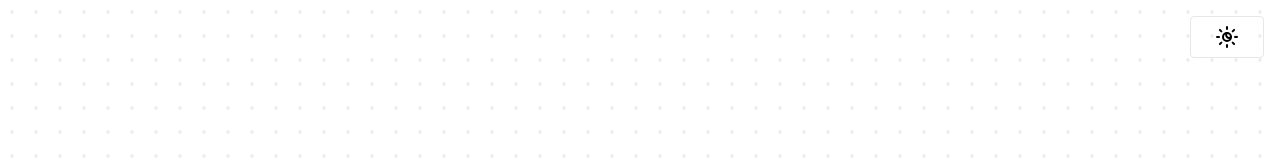
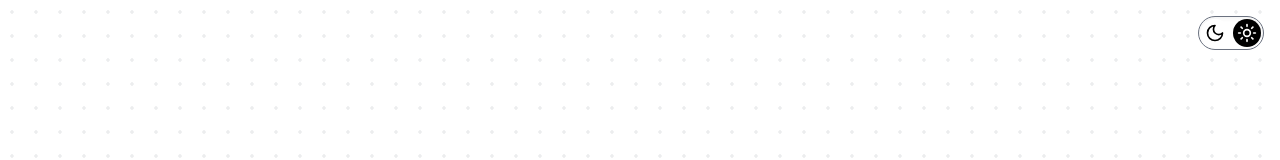
Before and after one commit to tmnyoni/tmnyoni.github.io, a Next.js app: page / in a window 1280 px wide. Shown: the top 160 px of the page. Built offline with nearby package versions, Linux system fonts and the light colour scheme.

Commit message:
updated the theme button

```diff
--- a/src/app/(site)/theme-button.tsx
+++ b/src/app/(site)/theme-button.tsx
@@ -1,20 +1,36 @@
 "use client"
 
-import { SunMoon } from "lucide-react"
+import { MoonIcon, SunIcon } from "lucide-react"
 import { useTheme } from "next-themes"
 
-import { Button } from "@/components/ui/button"
+import { cn } from "@/lib/utils"
 
 export function ToggleThemeButton() {
     const { theme, setTheme } = useTheme()
     return (
-        <Button
-            className="absolute right-4 top-4 border"
+        <button
+            className="absolute right-4 top-4 inline-flex justify-between gap-x-1 rounded-full border border-gray-500 p-0.5 shadow-inner"
             onClick={() => {
                 setTheme(theme === "light" ? "dark" : "light")
             }}
         >
-            <SunMoon />
-        </Button>
+            <p className="sr-only">Theme</p>
+            <div
+                className={cn(
+                    "p-1",
+                    theme === "light" ? "" : "rounded-full bg-white text-black"
+                )}
+            >
+                <MoonIcon className="size-5" />
+            </div>
+            <div
+                className={cn(
+                    "p-1",
+                    theme === "dark" ? "" : "rounded-full bg-black text-white"
+                )}
+            >
+                <SunIcon className="size-5" />
+            </div>
+        </button>
     )
 }
```
